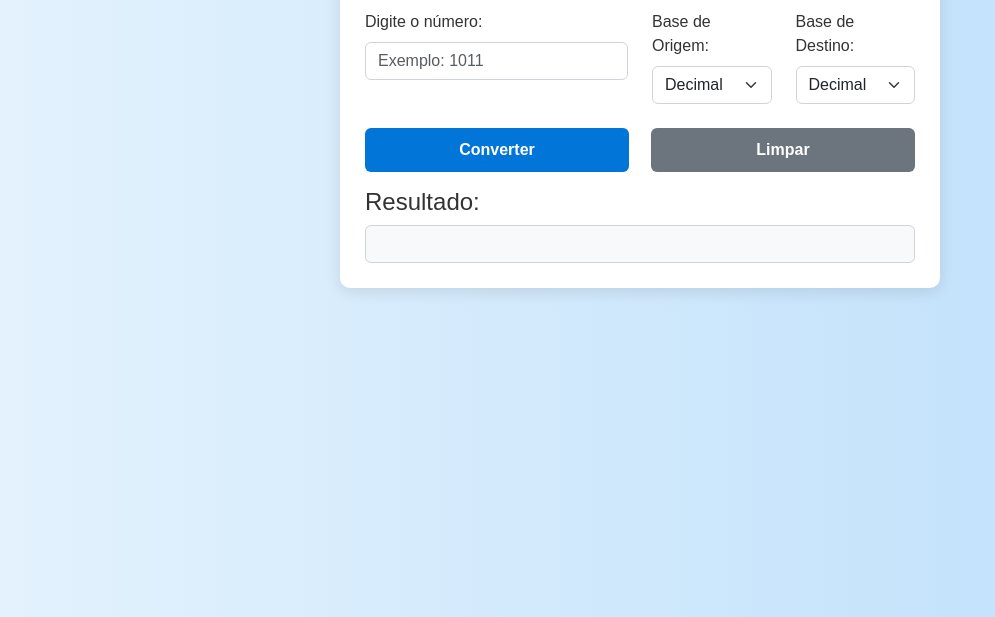
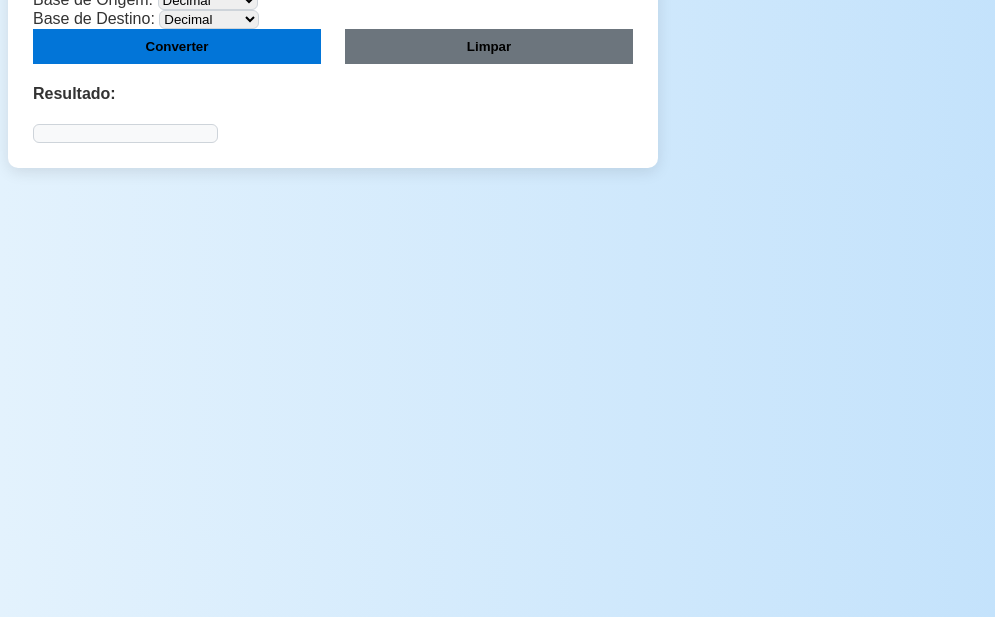
Before and after one commit to Foxactive1/conversao_numeros, a plain HTML site: page index.html in a window 1280 px wide. Shown: the part 183-800 px from the top of the page, without its empty margins (0-995 px from the left). Drawn offline with nearby package versions, Linux system fonts and the light colour scheme.

Commit message:
Atualizar o index.html

```diff
--- a/index.html
+++ b/index.html
@@ -14,7 +14,7 @@
   <meta name="twitter:title" content="Conversor de Bases Numéricas">
   <meta name="twitter:description" content="Converta números entre binário, decimal, octal e hexadecimal de forma fácil.">
     <title>Conversor de Bases Numéricas</title>
-    <script src="https://cdn.jsdelivr.net/npm/bootstrap@5.3.0/dist/js/bootstrap.bundle.min.js" defer></script> <link rel="stylesheet" href="https://cdn.jsdelivr.net/npm/bootstrap@5.3.0/dist/css/bootstrap.min.css">
+    <script src="https://cdn.jsdelivr.net/npm/bootstrap@5.3.0/dist/js/bootstrap.bundle.min.js" defer></script>
     <link rel="stylesheet" href="style.css">
 </head>
 <body>
```
